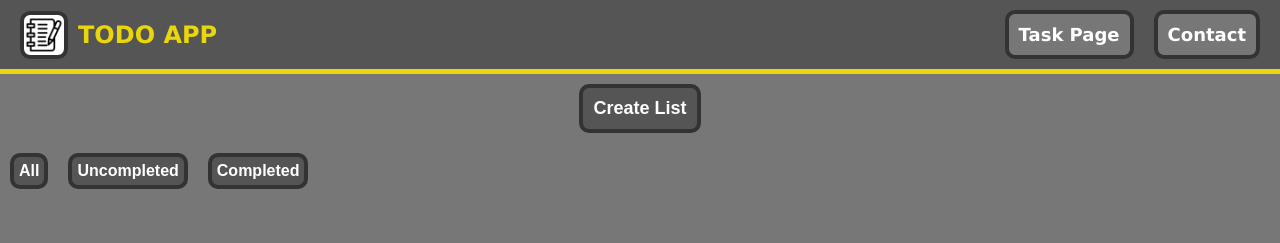
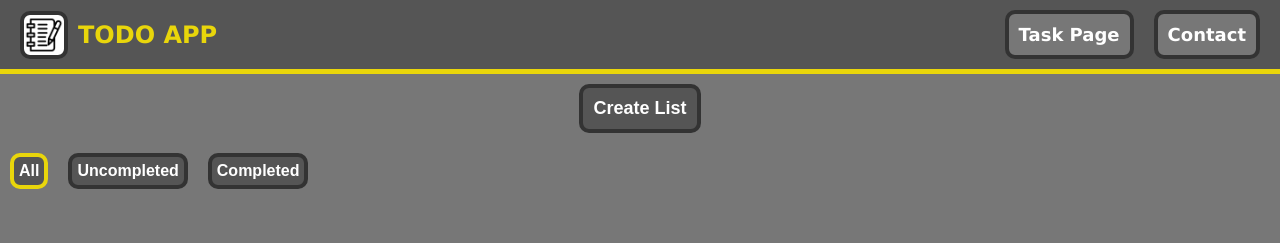
Before and after one commit to zstout910/task-app, a React (Create React App) app: page / in a window 1280 px wide. In both pictures the pointer is over the button "All". Shown: the top 243 px of the page. Built offline with nearby package versions, Linux system fonts and the light colour scheme.

Commit message:
adding hover to filter buttons and new readme file

```diff
--- a/src/Filter.css
+++ b/src/Filter.css
@@ -17,3 +17,7 @@
     font-size: medium;
     font-weight: bold;
   }
+
+  .filter-btn:hover {
+    border: 4px solid var(--main-color);
+  }
```
Also changed, not shown: 1 other file (tests, documents, lock files or other folders).
